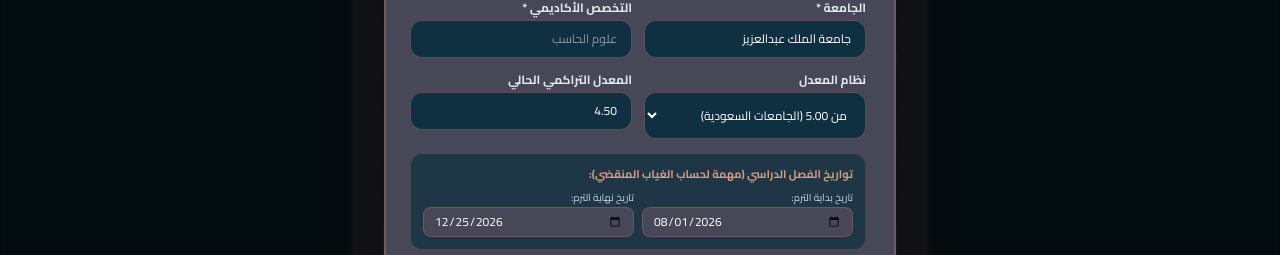
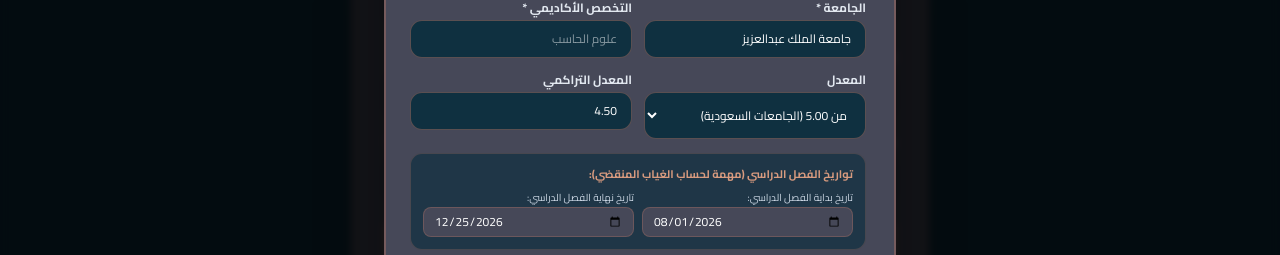
Before and after one commit to TurkistaniM/Jadwali, a React (Vite) app: page / in a window 1280 px wide. Both pictures are taken after a click on the button "إنشاء حساب". Shown: the part 391-646 px from the top of the page. Built offline with nearby package versions, Linux system fonts and the light colour scheme; no server answers.

Commit message:
Add university email field, update GPA and semester labels

```diff
--- a/src/components/auth/AuthModal.tsx
+++ b/src/components/auth/AuthModal.tsx
@@ -368,7 +368,7 @@ export const AuthModal: React.FC<AuthModalProps> = ({
               <div className="grid grid-cols-1 sm:grid-cols-2 gap-3">
                 <div>
                   <label className="block text-xs font-bold text-slate-200 mb-1">
-                    نظام المعدل
+                    المعدل
                   </label>
                   <select
                     value={gpaType}
@@ -383,7 +383,7 @@ export const AuthModal: React.FC<AuthModalProps> = ({
 
                 <div>
                   <label className="block text-xs font-bold text-slate-200 mb-1">
-                    المعدل التراكمي الحالي
+                    المعدل التراكمي
                   </label>
                   <input
                     type="number"
@@ -404,7 +404,7 @@ export const AuthModal: React.FC<AuthModalProps> = ({
                 <div className="grid grid-cols-1 sm:grid-cols-2 gap-2">
                   <div>
                     <label className="block text-[10px] text-slate-300 mb-0.5">
-                      تاريخ بداية الترم:
+                      تاريخ بداية الفصل الدراسي:
                     </label>
                     <input
                       type="date"
@@ -415,7 +415,7 @@ export const AuthModal: React.FC<AuthModalProps> = ({
                   </div>
                   <div>
                     <label className="block text-[10px] text-slate-300 mb-0.5">
-                      تاريخ نهاية الترم:
+                      تاريخ نهاية الفصل الدراسي:
                     </label>
                     <input
                       type="date"
--- a/src/components/auth/AuthPage.tsx
+++ b/src/components/auth/AuthPage.tsx
@@ -367,7 +367,7 @@ export const AuthPage: React.FC = () => {
               <div className="grid grid-cols-1 sm:grid-cols-2 gap-3">
                 <div>
                   <label className="block text-xs font-bold text-slate-200 mb-1">
-                    نظام المعدل
+                    المعدل
                   </label>
                   <select
                     value={gpaType}
@@ -403,7 +403,7 @@ export const AuthPage: React.FC = () => {
                 <div className="grid grid-cols-1 sm:grid-cols-2 gap-2">
                   <div>
                     <label className="block text-[10px] text-slate-300 mb-0.5">
-                      بداية الترم:
+                      بداية الفصل الدراسي:
                     </label>
                     <input
                       type="date"
@@ -414,7 +414,7 @@ export const AuthPage: React.FC = () => {
                   </div>
                   <div>
                     <label className="block text-[10px] text-slate-300 mb-0.5">
-                      نهاية الترم:
+                      نهاية الفصل الدراسي:
                     </label>
                     <input
                       type="date"
--- a/src/components/dashboard/HomeDashboard.tsx
+++ b/src/components/dashboard/HomeDashboard.tsx
@@ -107,11 +107,11 @@ export const HomeDashboard: React.FC<HomeDashboardProps> = ({
             <div className="pt-2 flex flex-wrap items-center gap-3 text-xs text-slate-300">
               <div className="flex items-center gap-1.5 bg-[#0F3040]/60 px-3 py-1.5 rounded-xl border border-[#A56F63]/20">
                 <Calendar className="w-3.5 h-3.5 text-[#D99B7F]" />
-                <span>بداية الترم: <b className="text-white">{profile?.term_start_date || '2026-08-01'}</b></span>
+                <span>بداية الفصل الدراسي: <b className="text-white">{profile?.term_start_date || '2026-08-01'}</b></span>
               </div>
               <div className="flex items-center gap-1.5 bg-[#0F3040]/60 px-3 py-1.5 rounded-xl border border-[#A56F63]/20">
                 <Calendar className="w-3.5 h-3.5 text-slate-400" />
-                <span>نهاية الترم: <b className="text-white">{profile?.term_end_date || '2026-12-25'}</b></span>
+                <span>نهاية الفصل الدراسي: <b className="text-white">{profile?.term_end_date || '2026-12-25'}</b></span>
               </div>
             </div>
           </div>
--- a/src/components/profile/ProfileView.tsx
+++ b/src/components/profile/ProfileView.tsx
@@ -9,18 +9,20 @@ import {
   CheckCircle2,
   Edit3,
   Sparkles,
-  Save
+  Save,
+  Mail
 } from 'lucide-react';
 import { useAuth } from '../../context/AuthContext';
 import { GpaType } from '../../types/database';
 import { formatGpaDisplay, formatDateArabic } from '../../utils/academicCalculations';
 
 export const ProfileView: React.FC = () => {
-  const { profile, updateProfile } = useAuth();
+  const { user, profile, updateProfile } = useAuth();
 
   const [isEditing, setIsEditing] = useState(false);
   const [fullName, setFullName] = useState(profile?.full_name || '');
   const [academicId, setAcademicId] = useState(profile?.academic_id || '');
+  const [email, setEmail] = useState(profile?.email || user?.email || '');
   const [university, setUniversity] = useState(profile?.university || '');
   const [major, setMajor] = useState(profile?.major || '');
   const [gpaType, setGpaType] = useState<GpaType>(profile?.gpa_type || '5');
@@ -35,6 +37,7 @@ export const ProfileView: React.FC = () => {
     if (profile) {
       setFullName(profile.full_name || '');
       setAcademicId(profile.academic_id || '');
+      setEmail(profile.email || user?.email || '');
       setUniversity(profile.university || '');
       setMajor(profile.major || '');
       setGpaType(profile.gpa_type || '5');
@@ -42,12 +45,13 @@ export const ProfileView: React.FC = () => {
       setTermStartDate(profile.term_start_date || '2026-08-01');
       setTermEndDate(profile.term_end_date || '2026-12-25');
     }
-  }, [profile]);
+  }, [profile, user]);
 
   const openEdit = () => {
     if (profile) {
       setFullName(profile.full_name || '');
       setAcademicId(profile.academic_id || '');
+      setEmail(profile.email || user?.email || '');
       setUniversity(profile.university || '');
       setMajor(profile.major || '');
       setGpaType(profile.gpa_type || '5');
@@ -67,6 +71,7 @@ export const ProfileView: React.FC = () => {
     const success = await updateProfile({
       full_name: fullName.trim(),
       academic_id: academicId.trim(),
+      email: email.trim(),
       university: university.trim(),
       major: major.trim(),
       gpa_type: gpaType,
@@ -111,9 +116,16 @@ export const ProfileView: React.FC = () => {
               )}
             </div>
 
-            <p className="text-xs text-slate-300">
-              {profile?.university || 'جامعتك'} • الرقم الجامعي: <span className="font-mono text-white font-bold">{profile?.academic_id || '---'}</span>
-            </p>
+            <div className="flex flex-wrap items-center justify-center sm:justify-start gap-y-1 gap-x-3 text-xs text-slate-300">
+              <span>{profile?.university || 'جامعتك'}</span>
+              <span>•</span>
+              <span>الرقم الجامعي: <b className="font-mono text-white">{profile?.academic_id || '---'}</b></span>
+              <span>•</span>
+              <span className="flex items-center gap-1">
+                <Mail className="w-3.5 h-3.5 text-[#D99B7F]" />
+                <span className="font-mono text-white font-medium">{profile?.email || user?.email || 'لم يتم تسجيل البريد'}</span>
+              </span>
+            </div>
 
             {saveSuccess && (
               <div className="p-2.5 rounded-xl bg-emerald-950/70 border border-emerald-500/50 text-emerald-200 text-xs font-bold flex items-center gap-2">
@@ -153,7 +165,7 @@ export const ProfileView: React.FC = () => {
           </div>
 
           <p className="text-[11px] text-slate-300">
-            نظام المعدل المسجل: {profile?.gpa_type === '5' ? 'نظام الـ 5 نقاط' : profile?.gpa_type === '4' ? 'نظام الـ 4 نقاط' : 'نظام النسبة المئوية %'}
+            المعدل المسجل: {profile?.gpa_type === '5' ? 'نظام الـ 5 نقاط' : profile?.gpa_type === '4' ? 'نظام الـ 4 نقاط' : 'نظام النسبة المئوية %'}
           </p>
         </div>
 
@@ -166,18 +178,18 @@ export const ProfileView: React.FC = () => {
 
           <div className="space-y-3 text-xs text-slate-200">
             <div className="p-3 rounded-xl bg-[#0F3040]/70 border border-[#A56F63]/30 flex items-center justify-between">
-              <span className="text-slate-400">تاريخ بداية الترم:</span>
+              <span className="text-slate-400">تاريخ بداية الفصل الدراسي:</span>
               <span className="font-bold text-white">{formatDateArabic(profile?.term_start_date)}</span>
             </div>
 
             <div className="p-3 rounded-xl bg-[#0F3040]/70 border border-[#A56F63]/30 flex items-center justify-between">
-              <span className="text-slate-400">تاريخ نهاية الترم:</span>
+              <span className="text-slate-400">تاريخ نهاية الفصل الدراسي:</span>
               <span className="font-bold text-white">{formatDateArabic(profile?.term_end_date)}</span>
             </div>
           </div>
 
           <p className="text-[11px] text-[#D99B7F]">
-            * تعتمد خوارزمية حساب الغياب على تاريخ بداية الترم لحساب المحاضرات المنقضية بدقة.
+            * تعتمد خوارزمية حساب الغياب على تاريخ بداية الفصل الدراسي لحساب المحاضرات المنقضية بدقة.
           </p>
         </div>
 
@@ -191,6 +203,8 @@ export const ProfileView: React.FC = () => {
           </h2>
 
           <form onSubmit={handleSave} className="space-y-4">
+
+            {/* الاسم الكامل والرقم الجامعي */}
             <div className="grid grid-cols-1 sm:grid-cols-2 gap-4">
               <div>
                 <label className="block text-xs font-bold text-slate-200 mb-1">الاسم الكامل</label>
@@ -215,7 +229,21 @@ export const ProfileView: React.FC = () => {
               </div>
             </div>
 
+            {/* البريد الجامعي والجامعة */}
             <div className="grid grid-cols-1 sm:grid-cols-2 gap-4">
+              <div>
+                <label className="block text-xs font-bold text-slate-200 mb-1">البريد الجامعي</label>
+                <input
+                  type="email"
+                  value={email}
+                  onChange={(e) => setEmail(e.target.value)}
+                  placeholder="student@stu.kau.edu.sa"
+                  dir="ltr"
+                  className="w-full bg-[#0F3040] border border-[#A56F63]/40 rounded-xl px-3.5 py-2.5 text-xs text-white outline-hidden font-mono text-left"
+                  required
+                />
+              </div>
+
               <div>
                 <label className="block text-xs font-bold text-slate-200 mb-1">الجامعة</label>
                 <input
@@ -226,7 +254,10 @@ export const ProfileView: React.FC = () => {
                   required
                 />
               </div>
+            </div>
 
+            {/* التخصص ونظام المعدل */}
+            <div className="grid grid-cols-1 sm:grid-cols-3 gap-4">
               <div>
                 <label className="block text-xs font-bold text-slate-200 mb-1">التخصص</label>
                 <input
@@ -237,11 +268,9 @@ export const ProfileView: React.FC = () => {
                   required
                 />
               </div>
-            </div>
 
-            <div className="grid grid-cols-1 sm:grid-cols-2 gap-4">
               <div>
-                <label className="block text-xs font-bold text-slate-200 mb-1">نظام المعدل</label>
+                <label className="block text-xs font-bold text-slate-200 mb-1">المعدل</label>
                 <select
                   value={gpaType}
                   onChange={(e) => setGpaType(e.target.value as GpaType)}
@@ -254,7 +283,7 @@ export const ProfileView: React.FC = () => {
               </div>
 
               <div>
-                <label className="block text-xs font-bold text-slate-200 mb-1">قيمة المعدل</label>
+                <label className="block text-xs font-bold text-slate-200 mb-1">المعدل التراكمي</label>
                 <input
                   type="number"
                   step="0.01"
@@ -266,9 +295,10 @@ export const ProfileView: React.FC = () => {
               </div>
             </div>
 
+            {/* تواريخ الفصل الدراسي */}
             <div className="grid grid-cols-1 sm:grid-cols-2 gap-4">
               <div>
-                <label className="block text-xs font-bold text-slate-200 mb-1">تاريخ بداية الترم</label>
+                <label className="block text-xs font-bold text-slate-200 mb-1">تاريخ بداية الفصل الدراسي</label>
                 <input
                   type="date"
                   value={termStartDate}
@@ -279,7 +309,7 @@ export const ProfileView: React.FC = () => {
               </div>
 
               <div>
-                <label className="block text-xs font-bold text-slate-200 mb-1">تاريخ نهاية الترم</label>
+                <label className="block text-xs font-bold text-slate-200 mb-1">تاريخ نهاية الفصل الدراسي</label>
                 <input
                   type="date"
                   value={termEndDate}
--- a/src/types/database.ts
+++ b/src/types/database.ts
@@ -14,6 +14,7 @@ export interface Profile {
   id: string; // UUID references auth.users
   full_name: string;
   academic_id: string; // Unique
+  email?: string;      // University Email
   university: string;
   major: string;
   gpa_type: GpaType;
```
